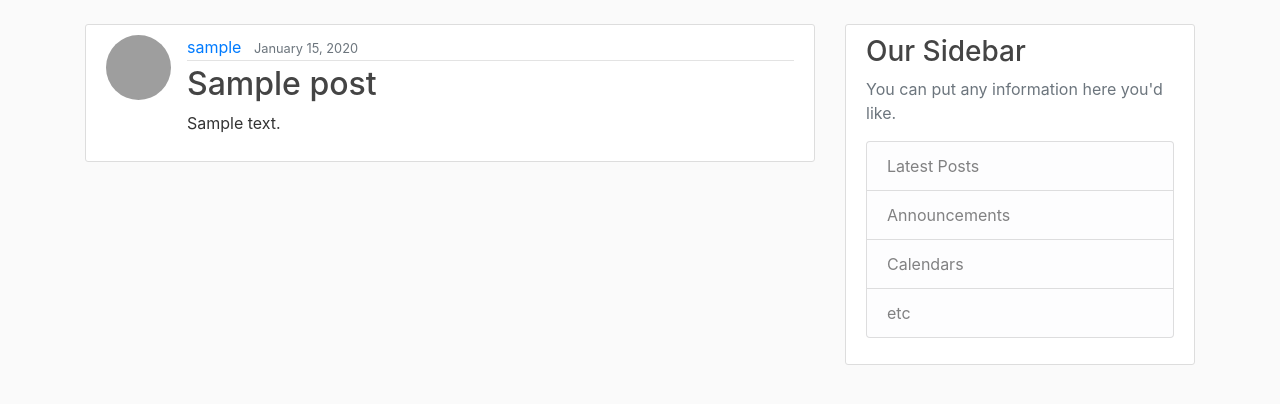
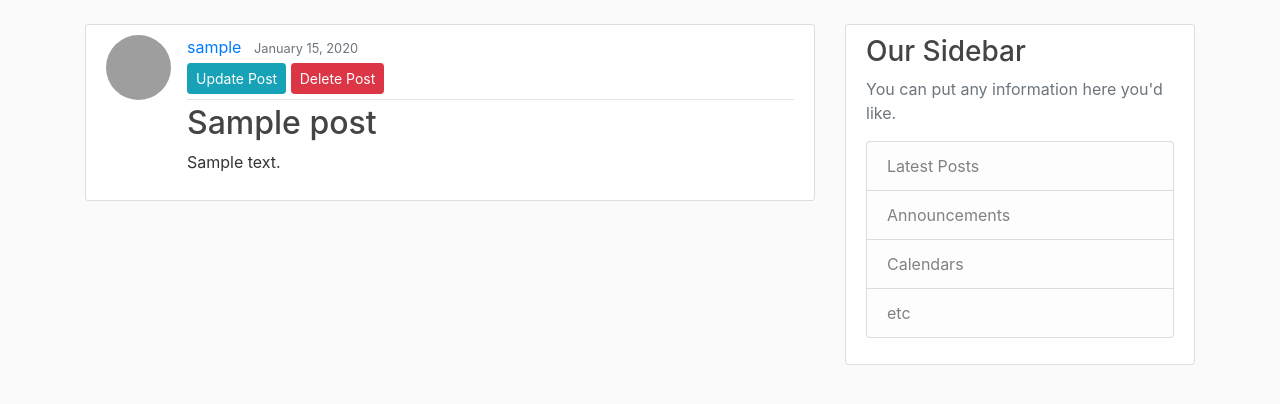
Before and after one commit to prathamlahoti/django-app, a Django app: page /post/1/ in a window 1280 px wide. Shown: the part 56-460 px from the top of the page. Run offline with Django 3.2, Linux system fonts and the light colour scheme; a user stored in the database is signed in; tables that the repository leaves empty hold one stand-in row (values such as "Sample post"); some libraries are stand-ins or nearby versions; grey boxes are pictures that could not be loaded.

Commit message:
Post CUD uperations established. Post Model modified

```diff
--- a/blog_main/posts/models.py
+++ b/blog_main/posts/models.py
@@ -1,10 +1,11 @@
 from django.db import models
 from django.utils import timezone
+from django.urls import reverse
 from django.contrib.auth.models import User
 
 
 class Post(models.Model):
-    """  """
+    """ Post Model """
     post_title = models.CharField(unique=True, max_length=80)
     post_text = models.TextField()
     post_posted_date = models.DateField(default=timezone.now)
@@ -13,6 +14,10 @@ class Post(models.Model):
     def __repr__(self):
         return f"""
                    Post ID: {self.pk},
-                   Post Title: {self.post_tile},
+                   Post Title: {self.post_title},
                    Post Author: {self.post_author}
                 """
+
+    def get_absolute_url(self):
+        """ Redirects user to a specific post after post CUD operations """
+        return reverse('post-detail', kwargs={'pk': self.pk})
--- a/blog_main/posts/templates/layout.html
+++ b/blog_main/posts/templates/layout.html
@@ -28,7 +28,7 @@
         <!-- Navbar Right Side -->
         <div class="navbar-nav">
             {% if user.is_authenticated %}
-                <a class="nav-item nav-link" href="#">New Post</a>
+                <a class="nav-item nav-link" href="{% url 'post-create' %}">New Post</a>
                 <a class="nav-item nav-link" href="{% url 'profile' %}">Account</a>
                 <a class="nav-item nav-link" href="{% url 'logout' %}">Logout</a>
             {% else %}
--- a/blog_main/posts/templates/post_detail.html
+++ b/blog_main/posts/templates/post_detail.html
@@ -6,6 +6,12 @@
             <div class="article-metadata">
                 <a class="mr-2" href="#">{{ post.post_author }}</a>
                 <small class="text-muted">{{ post.post_posted_date|date:"F d, Y" }}</small>
+                {% if object.post_author == user %}
+                    <div>
+                        <a class="btn btn-info btn-sm mt-1 mb-1" href="{% url 'post-update' post.id %}">Update Post</a>
+                        <a class="btn btn-danger btn-sm mt-1 mb-1" href="{% url 'post-delete' post.id %}">Delete Post</a>
+                    </div>
+            {% endif %}
             </div>
         <h2><a class="article-title" href="">{{ post.post_title }}</a></h2>
         <p class="article-content">{{ post.post_text }}</p>
--- a/blog_main/posts/urls.py
+++ b/blog_main/posts/urls.py
@@ -1,8 +1,11 @@
 from django.urls import path
-from .views import PostsListView, PostDetailView
+from .views import PostsListView, PostDetailView, PostCreateView, PostUpdateView, PostDeleteView
 
 
 urlpatterns = [
     path('', PostsListView.as_view(), name='posts'),
     path('post/<int:pk>/', PostDetailView.as_view(), name='post-detail'),
+    path('post/create', PostCreateView.as_view(), name='post-create'),
+    path('post/<int:pk>/update', PostUpdateView.as_view(), name='post-update'),
+    path('post/<int:pk>/delete', PostDeleteView.as_view(), name='post-delete'),
 ]
--- a/blog_main/posts/views.py
+++ b/blog_main/posts/views.py
@@ -1,4 +1,6 @@
-from django.views.generic import ListView, DetailView
+from django.views.generic import ListView, DetailView, CreateView, UpdateView, DeleteView
+from django.contrib.auth.mixins import LoginRequiredMixin, UserPassesTestMixin
+from django.contrib.auth.models import User
 from .models import Post
 
 
@@ -8,7 +10,7 @@ class PostsListView(ListView):
     template_name = 'posts_list.html'
     context_object_name = 'posts'
     ordering = ['-post_posted_date']
-    paginate_by = 1
+    paginate_by = 2
 
 
 class PostDetailView(DetailView):
@@ -16,3 +18,49 @@ class PostDetailView(DetailView):
     model = Post
     template_name = 'post_detail.html'
     context_object_name = 'post'
+
+
+class PostCreateView(LoginRequiredMixin, CreateView):
+    """ Allows authorized users to create a new post """
+    model = Post
+    fields = ['post_title', 'post_text']
+    template_name = 'post_cud/post_form.html'
+
+    def form_valid(self, form):
+        """ Checks form validation for creating posts and  assigns post author to current user"""
+        form.instance.post_author = self.request.user
+        return super().form_valid(form)
+
+
+class PostUpdateView(LoginRequiredMixin, UserPassesTestMixin, UpdateView):
+    """ Allows current user to update their post """
+    model = Post
+    fields = ['post_title', 'post_text']
+    template_name = 'post_cud/post_form.html'
+
+    def form_valid(self, form):
+        """ Checks form validation for updating posts and  assigns post author to current user """
+        form.instance.post_author = self.request.user
+        return super().form_valid(form)
+
+    def test_func(self):
+        """ Checks, whether current user has permissions to update a post """
+        current_post = self.get_object()
+        if self.request.user == current_post.post_author:
+            return True
+        return False
+
+
+class PostDeleteView(LoginRequiredMixin, UserPassesTestMixin, DeleteView):
+    """ Allows current user delete their post """
+    model = Post
+    success_url = '/'
+    template_name = 'post_cud/post_delete_form.html'
+    # route to redirect user after successful deleting
+
+    def test_func(self):
+        """ Checks, whether current user has permissions to delete a post """
+        current_post = self.get_object()
+        if self.request.user == current_post.post_author:
+            return True
+        return False
```
Also changed, not shown: blog_main/posts/templates/post_cud/post_delete_form.html (added, +16 -0 lines), blog_main/posts/templates/post_cud/post_form.html (added, +16 -0 lines).
